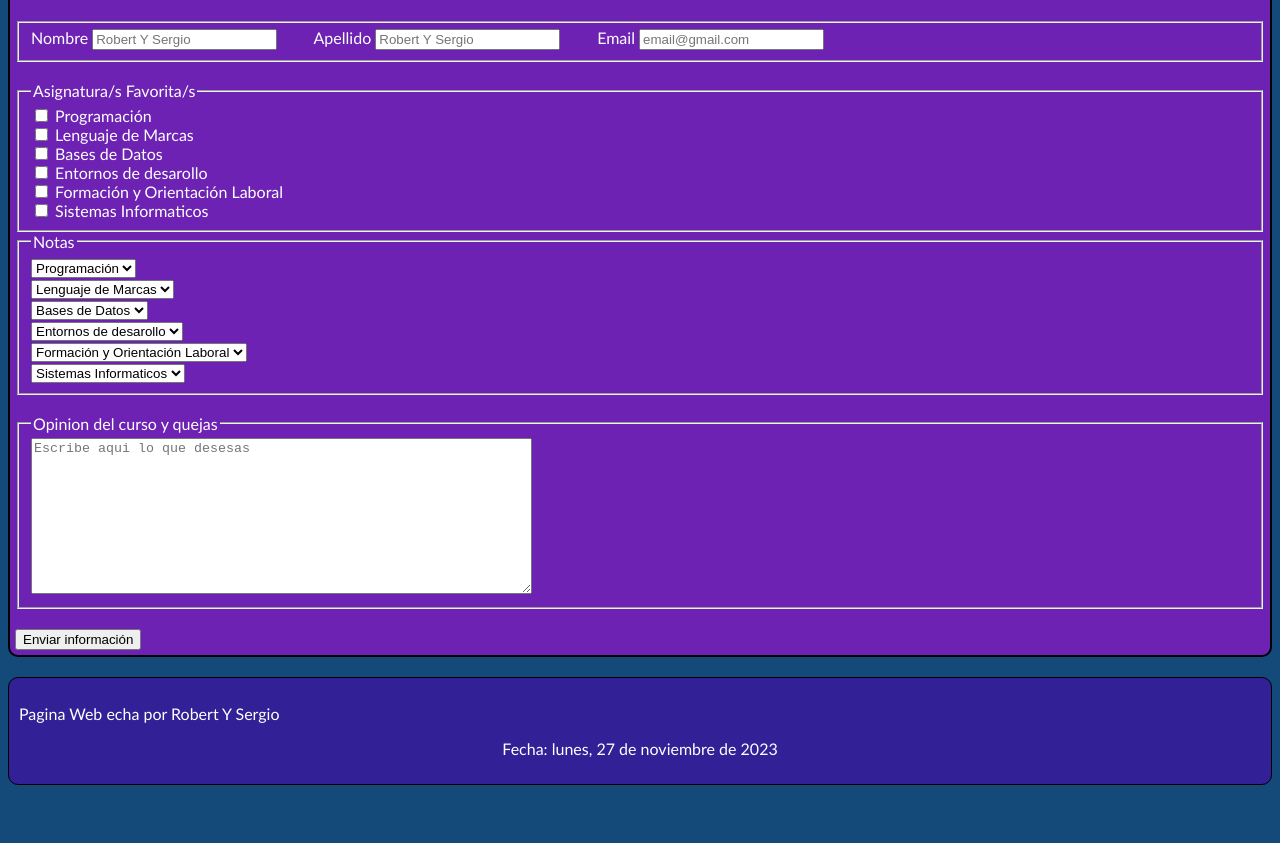
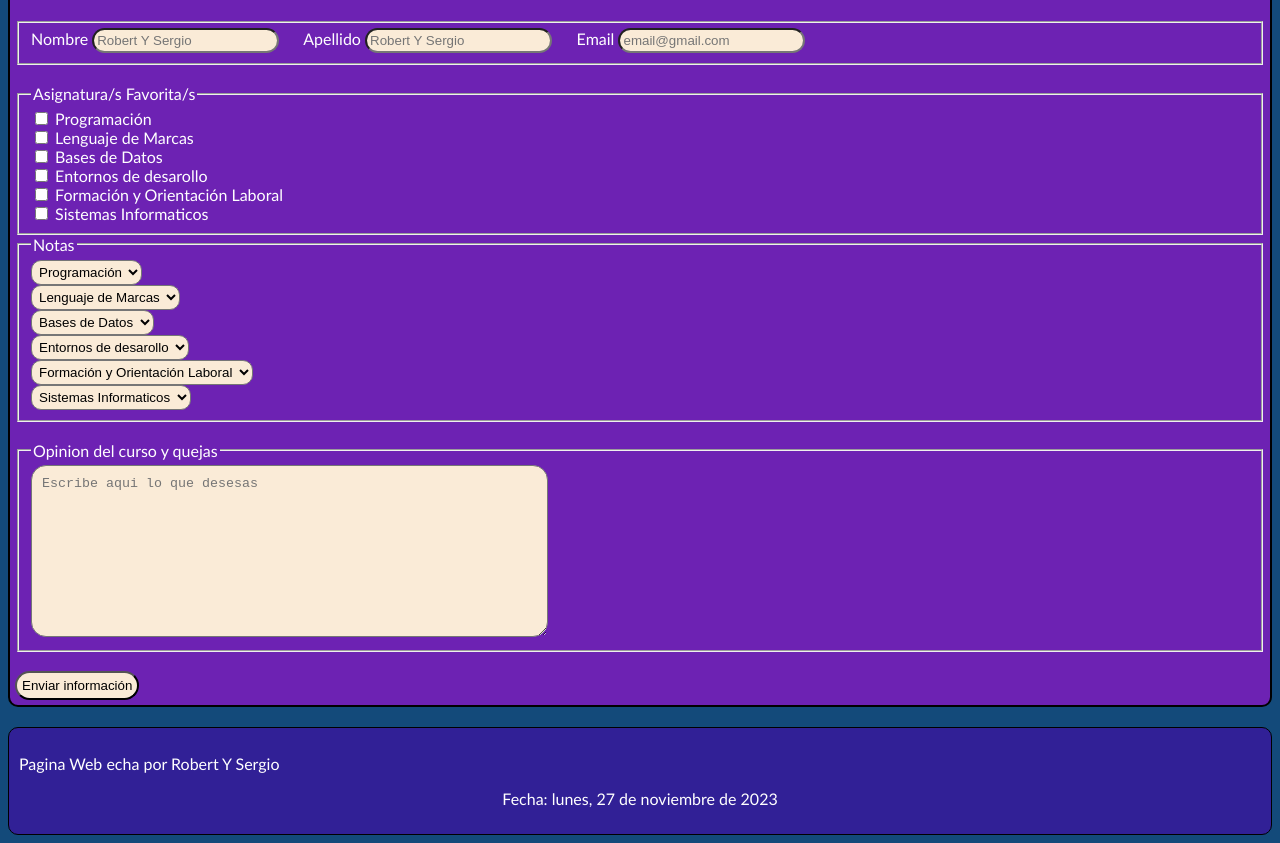
Before and after one commit to RobertGV00/Practica04_Robert_Y_Sergio, a plain HTML site: page html/formulario.html in a window 1280 px wide. Shown: the part 195-1038 px from the top of the page. Before the commit the page ends 988 px from the top, so only its background shows below. Drawn offline with Linux system fonts and the light colour scheme.

Commit message:
Add files via upload

```diff
--- a/css/styles.css
+++ b/css/styles.css
@@ -244,3 +244,29 @@ main.etiquetassemanticas {
     margin-top: 3%;
     margin-left: 0;
 }
+
+/*Formulario*/
+
+input {
+    border-radius: 13px;
+    background-color: antiquewhite;
+    padding: 3px;
+}
+
+textarea {
+    border-radius: 15px;
+    background-color: antiquewhite;
+    padding: 10px;
+}
+
+select {
+    border-radius: 10px;
+    background-color: antiquewhite;
+    padding: 3px;
+}
+
+button {
+    border-radius: 15px;
+    background-color: antiquewhite;
+    padding: 5px;
+}
--- a/html/formulario.html
+++ b/html/formulario.html
@@ -30,16 +30,16 @@
         </details>
     </header>
     <main>
-
         <section>
             <h4>Formulario</h4>
+
             <form action="mailto:robertgv2304@gmail.com" method="get">
                 <fieldset>
                     <label for="nombre">Nombre</label> <input type="text" name="nombre" id="nombre" required
                         placeholder="Robert Y Sergio">
-                    <label for="apellido"> &nbsp; &nbsp; &nbsp; &nbsp; Apellido</label> <input type="text"
+                    <label for="apellido"> &nbsp; &nbsp; &nbsp;Apellido</label> <input type="text"
                         name="apellido" id="apellido" required placeholder="Robert Y Sergio">
-                    <label for="email"> &nbsp; &nbsp; &nbsp; &nbsp; Email</label> <input type="email" name="email"
+                    <label for="email"> &nbsp; &nbsp; &nbsp;Email</label> <input type="email" name="email"
                         id="email" required placeholder="email@gmail.com">
                 </fieldset>
                 <br>
@@ -166,6 +166,7 @@
                 <br>
                 <button type="submit">Enviar información</button>
             </form>
+
         </section>
 
     </main>
```
